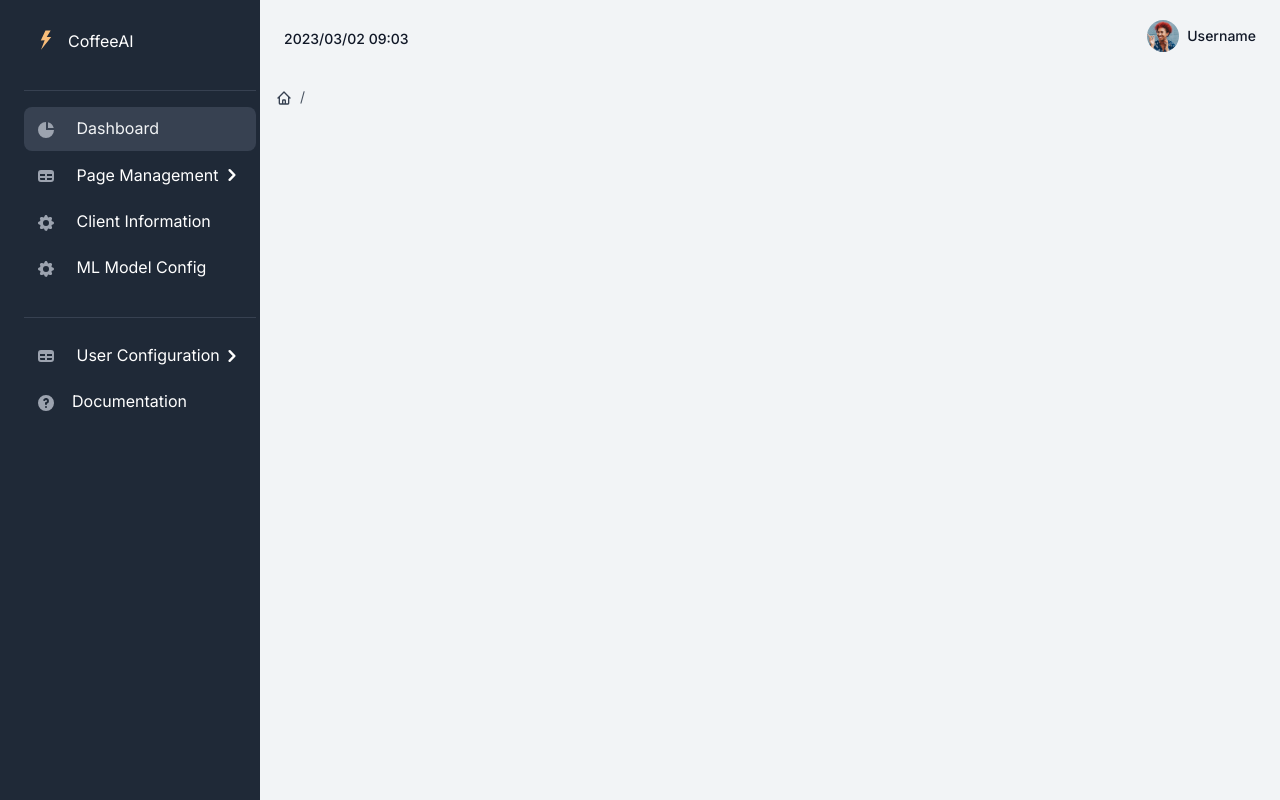
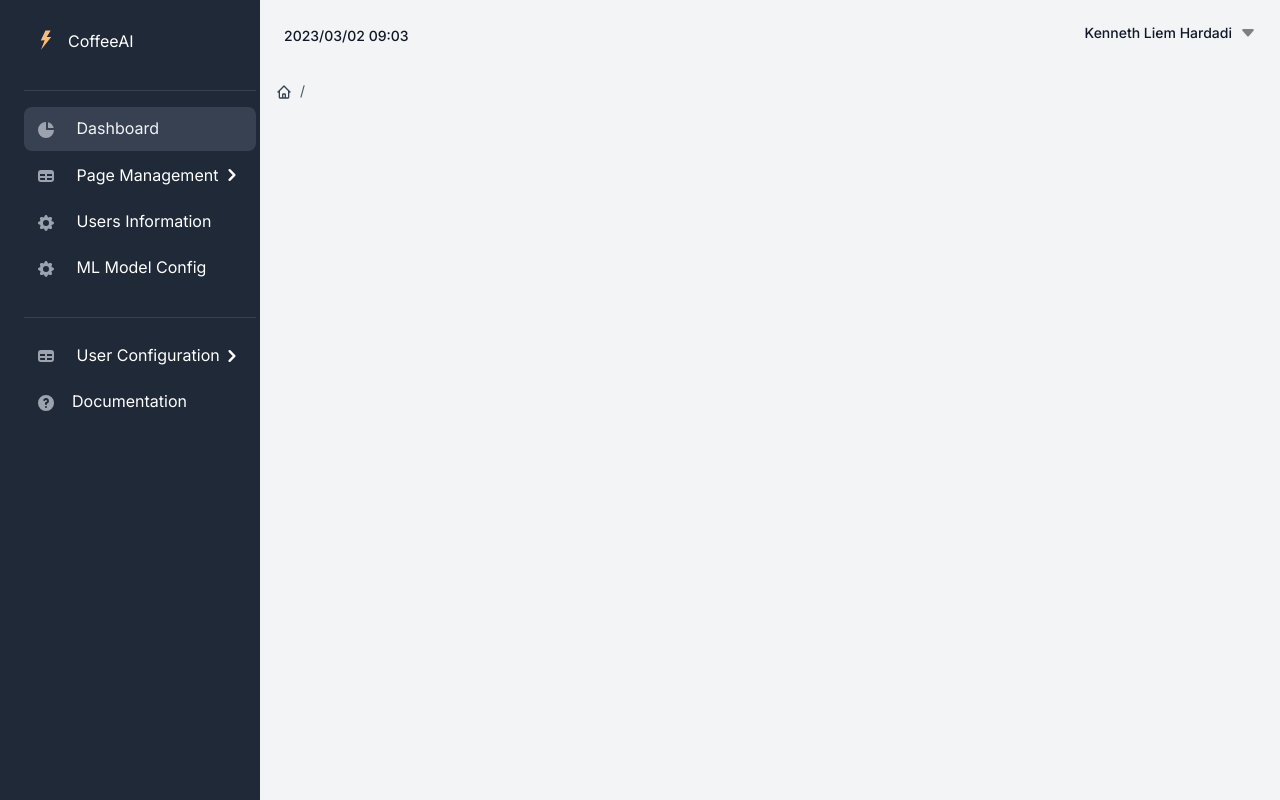
Before and after one commit to kennethliem/CoffeeAI, a CodeIgniter 4 app: template app/Views/admin/template/header.php in a window 1280 px wide. Run offline with PHP 8.4 and a stand-in for CodeIgniter, Linux system fonts and the light colour scheme; the template is opened without the code that fills it, so the values that code supplies are empty; some libraries are stand-ins or nearby versions.

Commit message:
Bug Fix - Header and Footer

```diff
--- a/app/Controllers/Admin/ClientInfo.php
+++ b/app/Controllers/Admin/ClientInfo.php
@@ -9,7 +9,7 @@ class ClientInfo extends BaseController
     public function index()
     {
         $data = [
-            'title' => 'Client Information'
+            'title' => 'Users Information'
         ];
         return view('admin/client_info', $data);
     }
--- a/app/Views/admin/template/header.php
+++ b/app/Views/admin/template/header.php
@@ -6,18 +6,14 @@
     <!-- Primary Meta Tags -->
     <title>Admin - CoffeeAI</title>
 
-    <!-- Sweet Alert -->
-    <link type="text/css" href="<?= base_url('admin_assets/vendor/sweetalert2/dist/sweetalert2.min.css'); ?>" rel="stylesheet">
-
-    <!-- Notyf -->
-    <link type="text/css" href="<?= base_url('admin_assets/vendor/notyf/notyf.min.css'); ?>" rel="stylesheet">
-
     <!-- Datatable -->
     <link href="https://unpkg.com/vanilla-datatables@latest/dist/vanilla-dataTables.min.css" rel="stylesheet" type="text/css">
     <script src="https://unpkg.com/vanilla-datatables@latest/dist/vanilla-dataTables.min.js" type="text/javascript"></script>
 
     <!-- Volt CSS -->
     <link type="text/css" href="<?= base_url('admin_assets/css/volt.css'); ?>" rel="stylesheet">
+
+    <!-- Bootstrap Icon -->
     <link rel="stylesheet" href="https://cdn.jsdelivr.net/npm/bootstrap-icons@1.10.2/font/bootstrap-icons.css" integrity="sha384-b6lVK+yci+bfDmaY1u0zE8YYJt0TZxLEAFyYSLHId4xoVvsrQu3INevFKo+Xir8e" crossorigin="anonymous">
 
 
@@ -133,13 +129,13 @@
                 </li>
 
                 <li class="nav-item ">
-                    <a href="<?= base_url('/admin/client'); ?>" class="nav-link">
+                    <a href="<?= base_url('/admin/clients'); ?>" class="nav-link">
                         <span class="sidebar-icon">
                             <svg class="icon icon-xs me-2" fill="currentColor" viewBox="0 0 20 20" xmlns="http://www.w3.org/2000/svg">
                                 <path fill-rule="evenodd" d="M11.49 3.17c-.38-1.56-2.6-1.56-2.98 0a1.532 1.532 0 01-2.286.948c-1.372-.836-2.942.734-2.106 2.106.54.886.061 2.042-.947 2.287-1.561.379-1.561 2.6 0 2.978a1.532 1.532 0 01.947 2.287c-.836 1.372.734 2.942 2.106 2.106a1.532 1.532 0 012.287.947c.379 1.561 2.6 1.561 2.978 0a1.533 1.533 0 012.287-.947c1.372.836 2.942-.734 2.106-2.106a1.533 1.533 0 01.947-2.287c1.561-.379 1.561-2.6 0-2.978a1.532 1.532 0 01-.947-2.287c.836-1.372-.734-2.942-2.106-2.106a1.532 1.532 0 01-2.287-.947zM10 13a3 3 0 100-6 3 3 0 000 6z" clip-rule="evenodd"></path>
                             </svg>
                         </span>
-                        <span class="sidebar-text">Client Information</span>
+                        <span class="sidebar-text">Users Information</span>
                     </a>
                 </li>
                 <li class="nav-item ">
@@ -220,18 +216,20 @@
                         <li class="nav-item dropdown ms-lg-3">
                             <a class="nav-link dropdown-toggle pt-1 px-0" href="<?= base_url(''); ?>#" role="button" data-bs-toggle="dropdown" aria-expanded="false">
                                 <div class="media d-flex align-items-center">
-                                    <img class="avatar rounded-circle" alt="Image placeholder" src="<?= base_url('admin_assets/assets/img/team/profile-picture-3.jpg'); ?>">
-                                    <div class="media-body ms-2 text-dark align-items-center d-none d-lg-block">
-                                        <span class="mb-0 font-small fw-bold text-gray-900">Username</span>
+                                    <div class="media-body ms-2 text-dark align-items-center d-none d-lg-block me-2">
+                                        <span class="mb-0 font-small fw-bold text-gray-900">Kenneth Liem Hardadi</span>
                                     </div>
+                                    <svg xmlns="http://www.w3.org/2000/svg" width="16" height="16" fill="gray" class="bi bi-caret-down-fill" viewBox="0 0 16 16">
+                                        <path d="M7.247 11.14 2.451 5.658C1.885 5.013 2.345 4 3.204 4h9.592a1 1 0 0 1 .753 1.659l-4.796 5.48a1 1 0 0 1-1.506 0z" />
+                                    </svg>
                                 </div>
                             </a>
                             <div class="dropdown-menu dashboard-dropdown dropdown-menu-end mt-2 py-1">
-                                <a class="dropdown-item d-flex align-items-center" href="<?= base_url(''); ?>#">
-                                    <svg class="dropdown-icon text-gray-400 me-2" fill="currentColor" viewBox="0 0 20 20" xmlns="http://www.w3.org/2000/svg">
+                                <a class="dropdown-item d-flex align-items-center" href="<?= base_url('/admin/profile'); ?>#">
+                                    <svg class="dropdown-icon text-gray-400 me-2" fill="gray" viewBox="0 0 20 20" xmlns="http://www.w3.org/2000/svg">
                                         <path fill-rule="evenodd" d="M18 10a8 8 0 11-16 0 8 8 0 0116 0zm-6-3a2 2 0 11-4 0 2 2 0 014 0zm-2 4a5 5 0 00-4.546 2.916A5.986 5.986 0 0010 16a5.986 5.986 0 004.546-2.084A5 5 0 0010 11z" clip-rule="evenodd"></path>
                                     </svg>
-                                    My Profile
+                                    MyProfile
                                 </a>
                                 <div role="separator" class="dropdown-divider my-1"></div>
                                 <a class="dropdown-item d-flex align-items-center" href="<?= base_url(''); ?>#">
@@ -259,7 +257,7 @@
                                 </svg>
                             </a>
                         </li>
-                        <li class="breadcrumb-item active"><a href="<?= base_url('/admin/management'); ?>"><?= $title; ?></a></li>
+                        <li class="breadcrumb-item active"><?= $title; ?></li>
                     </ol>
                 </nav>
                 <div class="d-flex justify-content-between w-100 flex-wrap">
```
Also changed, not shown: app/Views/admin/template/footer.php (+0 -27 lines).
